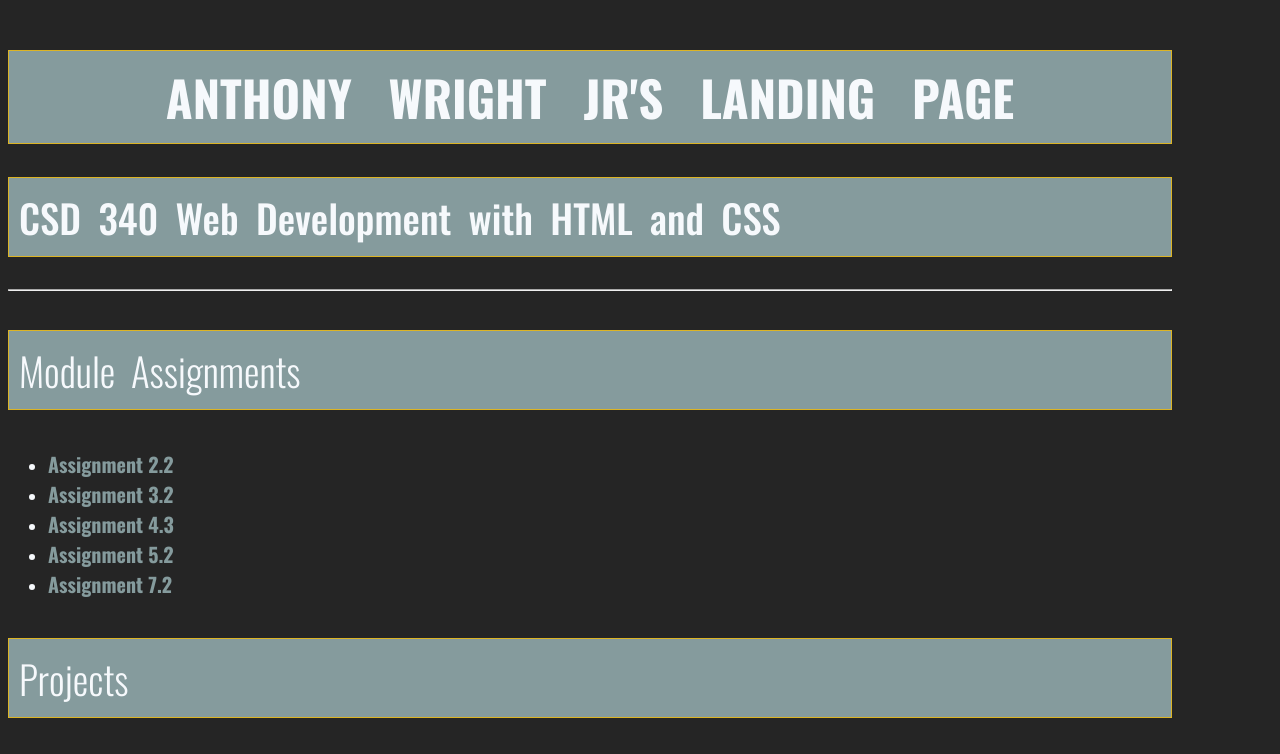
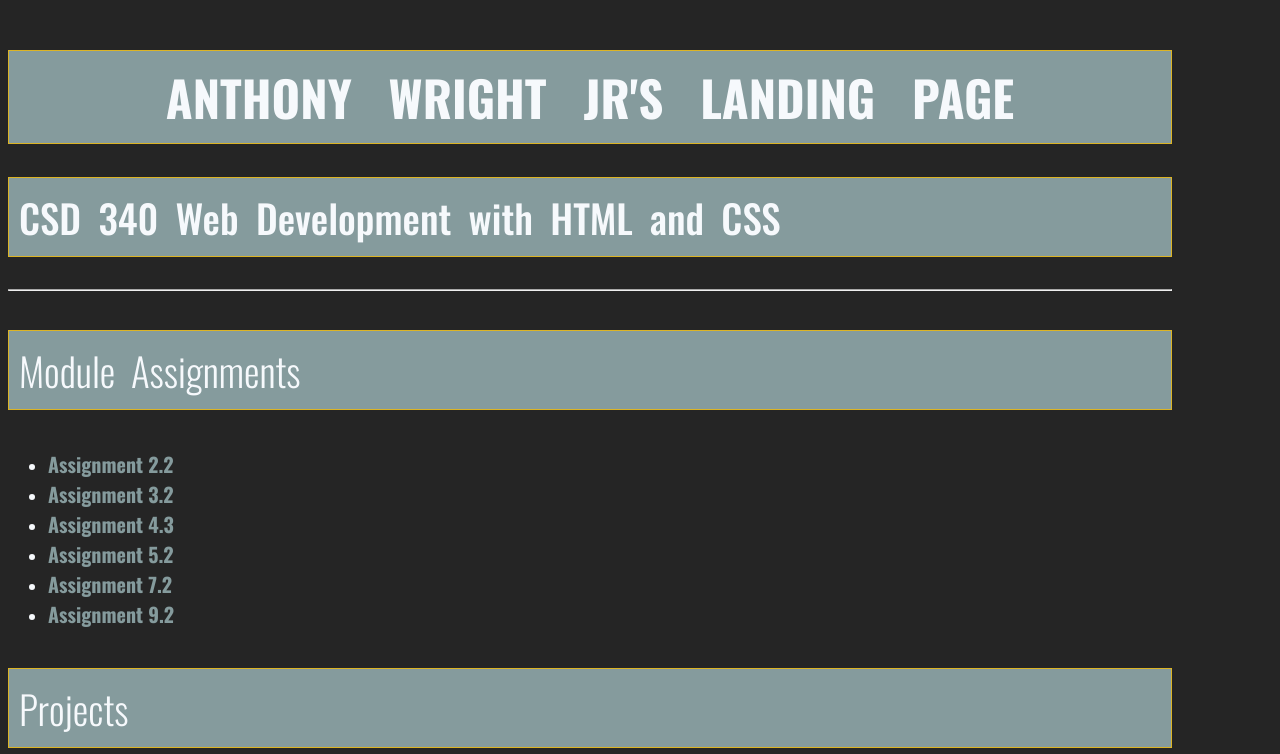
Before and after one commit to TheWrightDev916/csd-340, a plain HTML site: page index.html in a window 1280 px wide. Shown: the top 754 px of the page. Drawn offline with nearby package versions, Linux system fonts and the light colour scheme.

Commit message:
Update index.html

```diff
--- a/index.html
+++ b/index.html
@@ -26,6 +26,7 @@
             <li><a href="module-4/Wright_EX3.html">Assignment 4.3</a></li>
             <li><a href="module-5/Wright_EX4.html">Assignment 5.2</a></li>
             <li><a href="module-7/Wright_EX5.html">Assignment 7.2</a></li>
+            <li><a href="module-9/Wright_EX6.html">Assignment 9.2</a></li>
 
         </ul>
 
```
